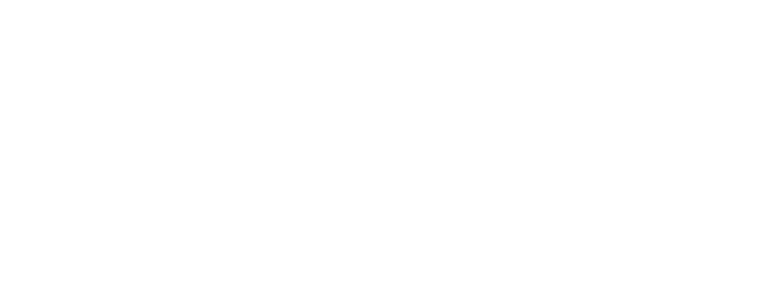
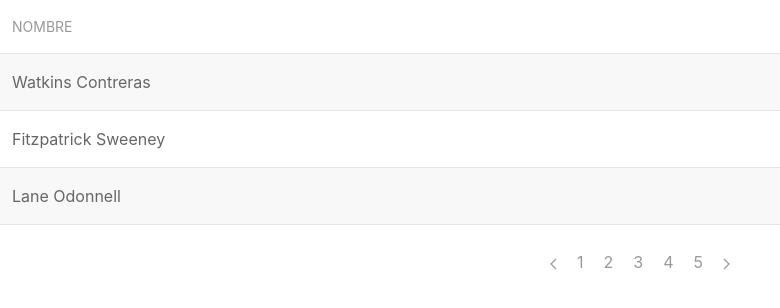
Before and after one commit to dionkeldei/vueIKitDatatable, a Vue app: page / in a window 1280 px wide. Shown: the top 308 px of the page, without its empty margins (0-780 px from the left). Built offline with nearby package versions, Linux system fonts and the light colour scheme.

Commit message:
show pages

```diff
--- a/src/App.vue
+++ b/src/App.vue
@@ -1,12 +1,155 @@
 <template>
   <div id="app">
+    <table class="uk-table uk-table-striped">
+    <thead>
+        <tr>
+            <th v-for="( header,i ) in tableHeaders" v-bind:key="i">{{header}}</th>
+        </tr>
+    </thead>
+    <tbody>
+        <tr v-for="( data,i ) in currentData" v-bind:key="i">
+            <td v-bind:id="data.id" v-for="( field,j ) in data.fields" v-bind:key="j">{{field}}</td>
+        </tr>
+    </tbody>
+    </table>
+
+    <ul class="uk-pagination uk-flex-center" uk-margin>
+    <li><a href="#" @click="pageNum -= 1"><span uk-pagination-previous></span></a></li>
+    <li v-for="index in numOfPages" :key="index"><a href="#" @click="getPage(index)">{{index}}</a></li>
+    <li><a href="#" @click="pageNum += 1"><span uk-pagination-next></span></a></li>
+    </ul>
+
   </div>
 </template>
 
 <script>
-
 export default {
   name: 'App',
+  data () {
+    return {
+      tableHeaders: [
+        'Nombre'
+      ],
+      currentData: [],
+      show: 0,
+      numOfPages: 0,
+      pageNum: 0,
+      tableData: [
+        {
+        id: "5f4ea6e02e371febec0ee2aa",
+        fields:{
+          name: "Watkins Contreras"
+        }
+        },
+        {
+        id: "5f4ea6e0478874ee749c8d85",
+        fields:{
+          name: "Fitzpatrick Sweeney"
+        }
+        },
+        {
+        id: "5f4ea6e05846df317dac2275",
+        fields:{
+          name: "Lane Odonnell"
+        }
+        },
+        {
+        id: "5f4ea6e03886435fc6cad244",
+        fields:{
+          name: "Decker Hurst"
+        }
+        },
+        {
+        id: "5f4ea6e06b93cf50fac4a665",
+        fields:{
+          name: "Gomez Patton"
+        }
+        },
+        {
+        id: "5f4ea6e08aff80bb832e9644",
+        fields:{
+          name: "Heath Mitchell"
+        }
+        },
+        {
+        id: "5f4ea6e0467ecacabbf67f8a",
+        fields:{
+          name: "Jeanette Duffy"
+        }
+        },
+        {
+        id: "5f4ea6e02e371febec0ee2aa",
+        fields:{
+          name: "Watkins Contreras"
+        }
+        },
+        {
+        id: "5f4ea6e0478874ee749c8d85",
+        fields:{
+          name: "Fitzpatrick Sweeney"
+        }
+        },
+        {
+        id: "5f4ea6e05846df317dac2275",
+        fields:{
+          name: "Lane Odonnell"
+        }
+        },
+        {
+        id: "5f4ea6e03886435fc6cad244",
+        fields:{
+          name: "Decker Hurst"
+        }
+        },
+        {
+        id: "5f4ea6e06b93cf50fac4a665",
+        fields:{
+          name: "Gomez Patton"
+        }
+        },
+        {
+        id: "5f4ea6e08aff80bb832e9644",
+        fields:{
+          name: "Heath Mitchell"
+        }
+        },
+        {
+        id: "5f4ea6e0467ecacabbf67f8a",
+        fields:{
+          name: "Jeanette Duffy"
+        }
+        }
+      ]
+    }
+  },
+  methods: {
+    initTable: function () {
+      this.show = 3
+      this.pageNum = 1
+      this.numOfPages = this.tableData.length / this.show
+      if(Math.floor(this.numOfPages) < this.numOfPages){
+        this.numOfPages = Math.floor(this.numOfPages) + 1
+      }
+    },
+    getPage: function (page) {
+      this.pageNum = page
+    }
+  },
+  mounted () {
+    this.initTable()
+  },
+  watch: {
+    pageNum: function () {
+      this.currentData = []
+      var startCount = (this.show * (this.pageNum - 1))
+      var finishCount = startCount + this.show
+      for(startCount; startCount < finishCount; startCount++){
+        if(this.tableData[startCount] !== undefined){
+          this.currentData.push(this.tableData[startCount])
+        }
+      }
+    }
+  },
   components: {
   }
 }
```
